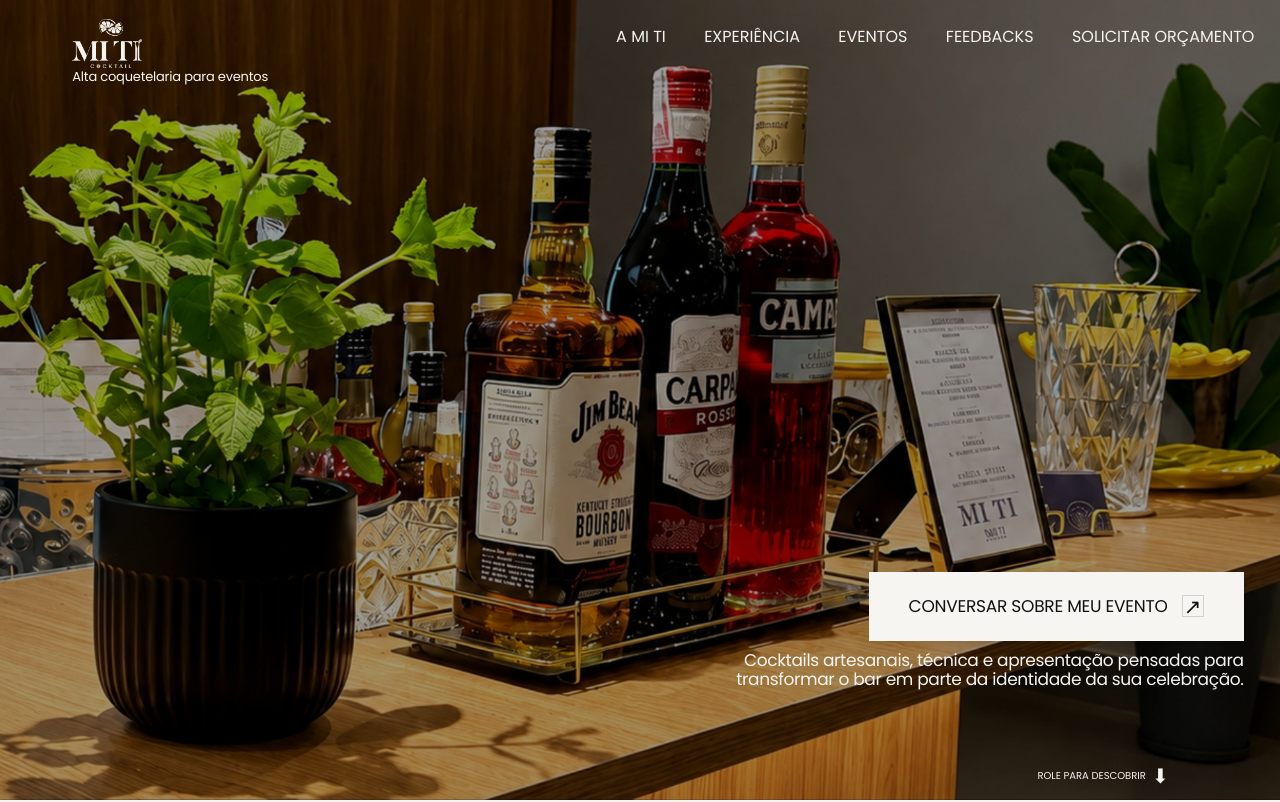
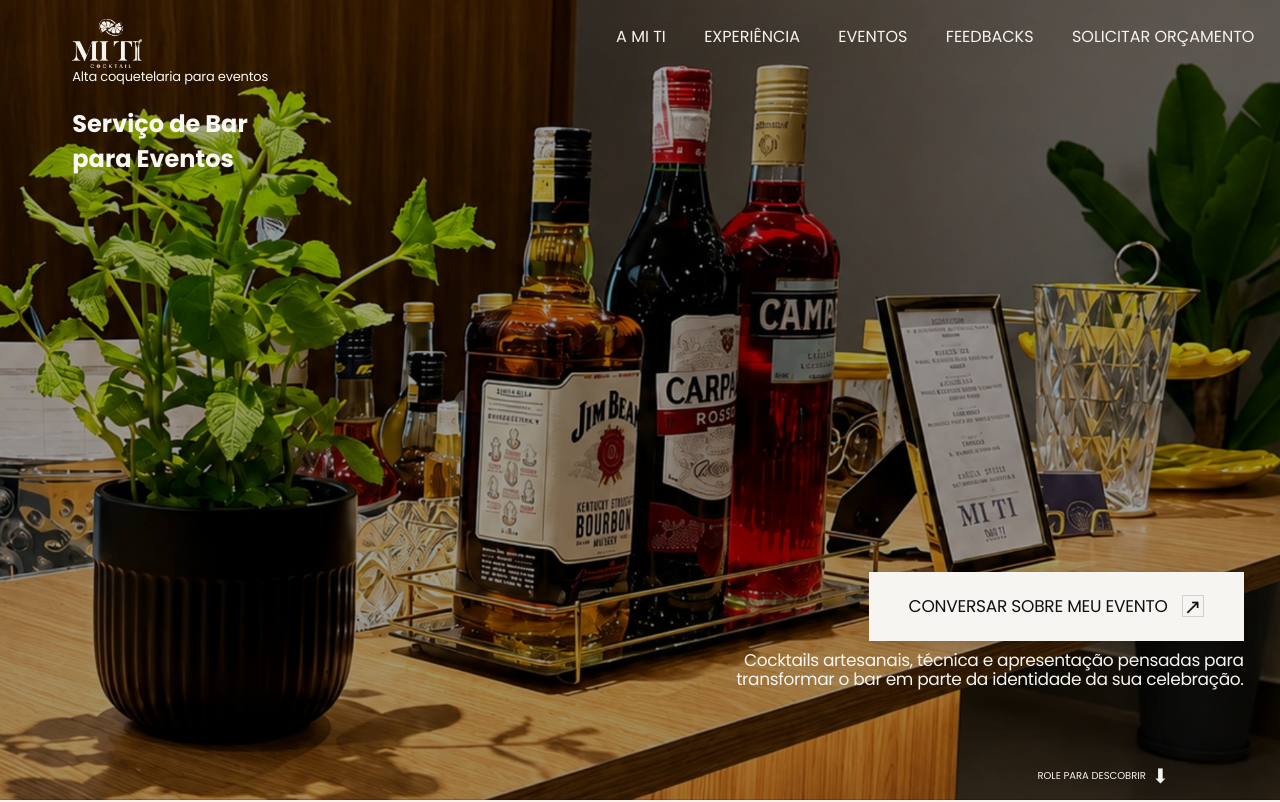
Before and after one commit to samuelgoncalves121-creator/miticocktail, a plain HTML site: page index.html in a window 1280 px wide. Shown: the top 802 px of the page. Drawn offline with Linux system fonts and the light colour scheme.

Commit message:
Update index.html

```diff
--- a/index.html
+++ b/index.html
@@ -44,7 +44,8 @@
         <a class="brand" href="#inicio" aria-label="Mi Ti Cocktail — início">
           <img src="assets/logo-miti.png" alt="Mi Ti Cocktail">
           <span>Alta coquetelaria para eventos</span>
-        </a>
+<h1>Serviço de Bar para Eventos</h1>
+</a>
 
         <button class="menu-toggle" type="button" aria-label="Abrir menu" aria-expanded="false">
           <span></span><span></span><span></span>
```
